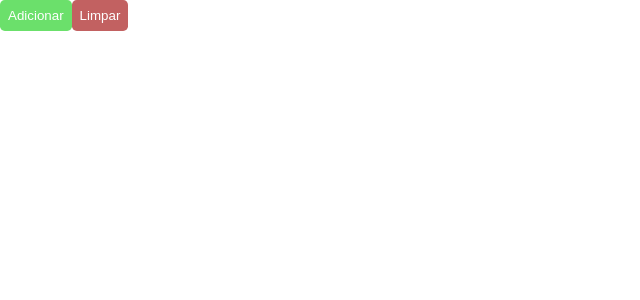
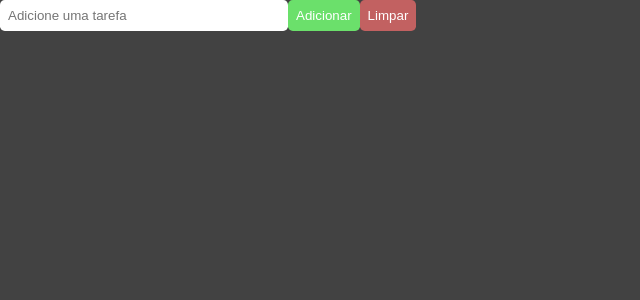
Before and after one commit to Josuejcs13/todo-list, a React (Vite) app: page / in a window 1280 px wide. Shown: the top 300 px of the page, without its empty margins (0-640 px from the left). Built offline with nearby package versions, Linux system fonts and the light colour scheme.

Commit message:
feat: create input component

```diff
--- a/src/App.tsx
+++ b/src/App.tsx
@@ -1,12 +1,21 @@
-import Button from "./components/button";
+import Button from "./components/button"
+import Input from "./components/input"
+import "./style.css"
 
 function App() {
+  const handleAdd = () => {
+    alert("Adicionar")
+  }
+  const handleRemove = () => {
+    alert("Remover")
+  }
   return (
-    <div>
-      <Button text="Adicionar" type="add"></Button>
-      <Button text="Limpar" type="remove"></Button>
+    <div className="main">
+      <Input type="text" placeholder="Adicione uma tarefa" />
+      <Button text="Adicionar" type="add" handleClick={handleAdd} />
+      <Button text="Limpar" type="remove" handleClick={handleRemove} />
     </div>
-  );
+  )
 }
 
-export default App;
+export default App
--- a/src/components/button/index.tsx
+++ b/src/components/button/index.tsx
@@ -1,12 +1,17 @@
-import "./style.css";
+import "./style.css"
 
 type ButtonProps = {
-  text: string;
-  type: "add" | "remove";
-};
+  text: string
+  type: "add" | "remove"
+  handleClick: () => void
+}
 
-const Button = (props: ButtonProps) => {
-  return <button className={`button ${props.type}`}>{props.text}</button>;
-};
+const Button = ({ handleClick, text, type }: ButtonProps) => {
+  return (
+    <button className={`button ${type}`} onClick={handleClick}>
+      {text}
+    </button>
+  )
+}
 
-export default Button;
+export default Button
--- /dev/null
+++ b/src/components/input/index.tsx
@@ -0,0 +1,12 @@
+import "./style.css"
+
+type InputProps = {
+  type: string
+  placeholder: string
+}
+
+const Input = ({ type, placeholder }: InputProps) => {
+  return <input type={type} placeholder={placeholder} className="input-add" />
+}
+
+export default Input
--- /dev/null
+++ b/src/components/input/style.css
@@ -0,0 +1,6 @@
+.input-add {
+  padding: 0.5rem;
+  background-color: rgb(255, 255, 255);
+  border-radius: 0.3rem;
+  width: 18rem;
+}
```
